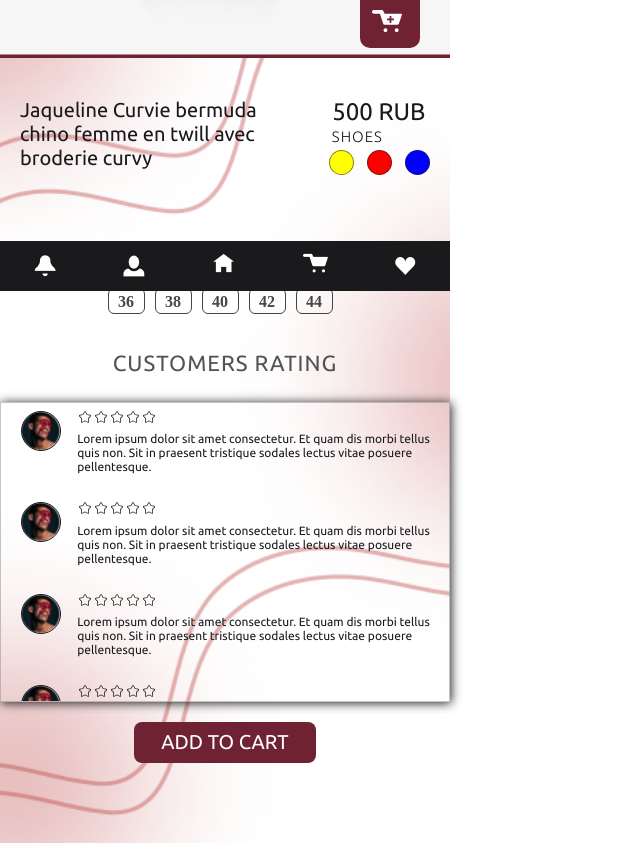
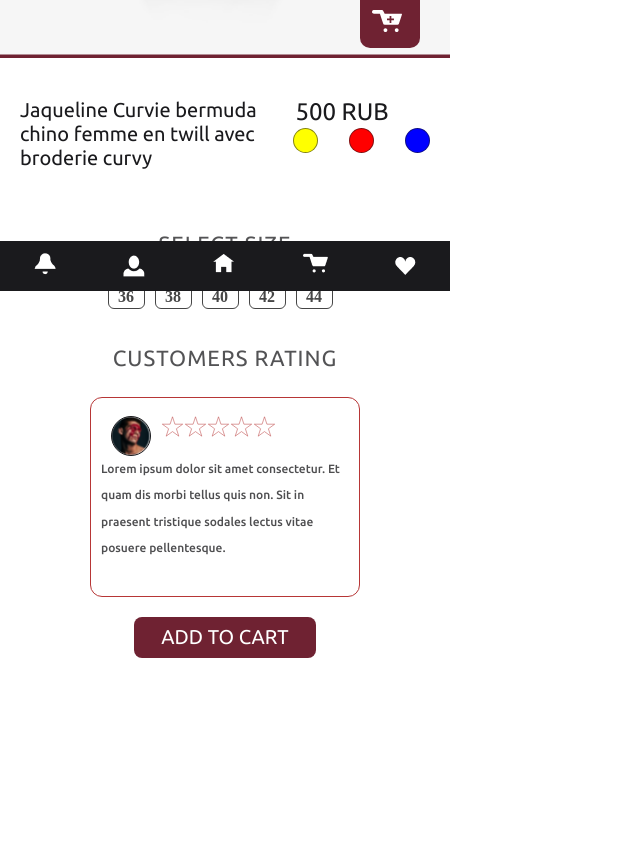
Before and after one commit to ToPsT0P/ReactPWA-Shop, a React (Create React App) app: page /item in a window 1280 px wide. Shown: the part 509-1352 px from the top of the page, without its empty margins (0-640 px from the left). After the commit the page ends 1247 px from the top, so only its background shows below. Built offline with nearby package versions, Linux system fonts and the light colour scheme; a web font is replaced by a local one.

Commit message:
доделал свою часть

```diff
--- a/src/app/App.js
+++ b/src/app/App.js
@@ -7,6 +7,7 @@ import MyCart from '../pages/MyCart/MyCart';
 import Navbar from '../widgets/navbar/Navbar';
 import FilterModal from '../widgets/filterModal/FilterModal';
 import UserOrder from '../pages/userOrder/UserOrder';
+import NotificationPage from "../pages/notificationPage/NotificationPage";
 
 function App() {
 
@@ -21,6 +22,7 @@ function App() {
         <Route path="/item" element={<CurrentItem/>}/>
         <Route path='/cart' element={<MyCart/>}/>
         <Route path="/order" element={<UserOrder/>} />
+        <Route path="/notification" element={<NotificationPage/>} />
       </Routes>
         <Navbar/>
     </div>
--- a/src/entities/comments/Comment.jsx
+++ b/src/entities/comments/Comment.jsx
@@ -7,25 +7,29 @@ const Comment = ({rating, description, userPhoto}) => {
 
     return(
 
-    <div className={styles.comment_wrapper}>
-        <div className={styles.comment_wrapper_leftSide}>
-            <img src={Images.userIcon} alt="" />
-        </div>
+        <div className={styles.comment_wrapper}>
 
-        <div className={styles.comment_wrapper_rightSide}>
-            <div className={styles.comment_wrapper_rightSide_rating}>
-                <CiStar/>
-                <CiStar/>
-                <CiStar/>
-                <CiStar/>
-                <CiStar/>
+            <div className={styles.comment_wrapper_rightSide}>
+                <div className={styles.comment_wrapper_leftSide}>
+                    <img src={Images.userIcon} alt=""/>
+                </div>
+
+                <div className={styles.comment_wrapper_rightSide_rating}>
+                    <img src={Images.starUnliked} alt=""/>
+                    <img src={Images.starUnliked} alt=""/>
+                    <img src={Images.starUnliked} alt=""/>
+                    <img src={Images.starUnliked} alt=""/>
+                    <img src={Images.starUnliked} alt=""/>
+
+                </div>
+
             </div>
 
             <div className={styles.comment_wrapper_rightSide_text}>
-                <p>Lorem ipsum dolor sit amet consectetur. Et quam dis morbi tellus quis non. Sit in praesent tristique sodales lectus vitae posuere pellentesque.</p>
+                <p>Lorem ipsum dolor sit amet consectetur. Et quam dis morbi tellus quis non. Sit in praesent tristique
+                    sodales lectus vitae posuere pellentesque.</p>
             </div>
         </div>
-    </div>
 
     )
 }
--- a/src/entities/comments/Comment.module.css
+++ b/src/entities/comments/Comment.module.css
@@ -1,33 +1,43 @@
 .comment_wrapper{
-    width: 100%;
-    display: flex;
-    flex-wrap: nowrap;
-    height: fit-content;
+    max-height: 90%;
     margin-bottom: 20px;
+    overflow: hidden;
+    padding: 10px;
 }
 
 .comment_wrapper_leftSide{
-    width: 17%;
-    padding-top: 8px;
+    width: 40px;
+    height: 40px;
+    border-radius: 50%;
     align-items: start;
-    padding-left: 20px;
+    margin-right: 10px;
+    margin-left: 10px;
 }
 
 .comment_wrapper_rightSide{
-    width: 83%;
+    width: 74%;
     padding-top: 3px;
     padding-right: 8px;
+    display: flex;
 
-    p{
-    font-family: 'Ubuntu';
-    font-style: normal;
-    font-weight: 400;
-    font-size: 12px;
-    line-height: 14px;
-    display: flex;
-    align-items: center;
+
 
     color: #1A1A1D;
 
-    }
 }
+
+.comment_wrapper_rightSide_text{
+    width: 100%;
+    height: 100%;
+    font-size: 12px;
+    font-style: normal;
+    font-weight: 500;
+    line-height: 1px;
+    display: flex;
+    align-items: center;
+    color: #1A1A1D;
+    flex: none;
+    order: 0;
+    flex-grow: 0;
+
+}
--- a/src/entities/goodsItem/GoodsItem.jsx
+++ b/src/entities/goodsItem/GoodsItem.jsx
@@ -18,7 +18,7 @@ const GoodsItem = () => {
             </div>
             <div className={styles.catalog_itemBottom}>
                 <div className={styles.catalog_itemBottom_text}>
-                    Не, ну тут какой-то текст, мб полезный, мб нет, я не ебу, честное слово
+                    Some product name
                 </div>
                 <div className={styles.catalog_itemBottom_price}>
                     189 RUB
--- a/src/pages/currentItem/CurrentItem.jsx
+++ b/src/pages/currentItem/CurrentItem.jsx
@@ -40,7 +40,6 @@ const CurrentItem = () => {
                     </div>
                     <div className={styles.productPage_topSide_description_price}>
                         <p className={styles.productPage_topSide_description_price_priceText}>500 RUB</p>
-                        <p className={styles.productPage_topSide_description_price_name}>SHOES</p>
                         <div className={styles.productPage_topSide_description_price_circles}>
                             <div
                             style={{backgroundColor: "yellow"}}
@@ -74,33 +73,6 @@ const CurrentItem = () => {
             <div className={styles.productPage_bottomSide}>
                 <h2>CUSTOMERS RATING</h2>
                 <div className={styles.productPage_bottomSide_comments}>
-                <Comment/>
-                <Comment/>
-                <Comment/>
-                <Comment/>
-                <Comment/>
-                <Comment/>
-                <Comment/>
-                <Comment/>
-                <Comment/>
-                <Comment/>
-                <Comment/>
-                <Comment/>
-                <Comment/>
-                <Comment/>
-                <Comment/>
-                <Comment/>
-                <Comment/>
-                <Comment/>
-                    <Comment/>
-                    <Comment/>
-                    <Comment/>
-                    <Comment/>
-                    <Comment/>
-                    <Comment/>
-                    <Comment/>
-                    <Comment/>
-                    <Comment/>
                     <Comment/>
                 </div>
 
--- a/src/pages/currentItem/CurrentItem.module.css
+++ b/src/pages/currentItem/CurrentItem.module.css
@@ -3,6 +3,7 @@
 .productPage_wrapper{
     width: 100%;
     height: fit-content;
+    background-color: #fff;
 }
 
 .productPage_topSide{
@@ -62,9 +63,9 @@
     top: -60px;
 }
 
-.productPage_topSide_description_text p{
+.productPage_topSide_description_text{
     width: 65%;
-    min-width: 265px;
+    min-width: 250px;
 }
 
 .productPage_topSide_description_price{
@@ -95,7 +96,7 @@
 .productPage_topSide_description_price_name{
     color: #1a1a1d7e;
     padding-left: 5px;
-
+    border-bottom: 1px solid black;
     width: 51px;
     height: 22px;
 
@@ -225,12 +226,15 @@
 }
 
 .productPage_bottomSide_comments{
-    max-height: 300px;
+    width: 270px;
+    height: 200px;
     overflow: auto;
-    width: 100%;
+    border-radius: 12px;
+    border: 1px solid #B73636;
     margin-bottom: 20px;
-    border: 1px solid rgba(152, 152, 152, 0.571);
-    box-shadow: 1px 1px 10px #1A1A1D;
+    display: flex;
+    justify-content: center;
+    align-items: center;
 }
 
 .productPage_bottomSide_button{
--- /dev/null
+++ b/src/pages/notificationPage/Notification.module.css
@@ -0,0 +1,56 @@
+.textNotification{
+    width: 100%;
+    height: 50px;
+    font-style: normal;
+    font-weight: 600;
+    display: flex;
+    justify-content: center;
+    font-size: 36px;
+    line-height: 41px;
+    align-items: center;
+    color: #000000;
+
+
+}
+
+.notificationCatalog{
+    width: 100%;
+    height: fit-content;
+    display: flex;
+    justify-content: center;
+    flex-wrap: wrap;
+}
+
+.notification{
+    box-sizing: border-box;
+    display: flex;
+    flex-direction: column;
+    align-items: flex-start;
+    justify-content: start;
+    padding: 11px 15px;
+    gap: 10px;
+    position: absolute;
+    width: 304px;
+    height: 95px;
+    left: 29px;
+    top: 104px;
+    border: 1px solid #1A1A1D;
+    border-radius: 10px;
+
+
+    p{
+        font-family: 'Volkhov';
+        font-style: normal;
+        font-weight: 400;
+        font-size: 14px;
+        line-height: 18px;
+        display: flex;
+        align-items: center;
+        color: #1A1A1D;
+        flex: none;
+        order: 1;
+        flex-grow: 0;
+
+    }
+
+}
--- /dev/null
+++ b/src/pages/notificationPage/NotificationPage.jsx
@@ -0,0 +1,21 @@
+import React from 'react';
+import styles from "./Notification.module.css"
+
+
+const NotificationPage = () => {
+    return (
+        <div className={styles.wrapper}>
+            <div className={styles.textNotification}>
+                Уведомления
+            </div>
+            <div className={styles.notificationCatalog}>
+                <div className={styles.notification}>
+                    <h3>Внимание</h3>
+                    <p>Пожалуйста подтвердите свой email, чтобы подтвердить аккаунт</p>
+                </div>
+            </div>
+        </div>
+    );
+};
+
+export default NotificationPage;
--- a/src/shared/ImportImages.jsx
+++ b/src/shared/ImportImages.jsx
@@ -14,9 +14,10 @@ import pushes from "./pushes.png"
 import home from "./home.png"
 import user from "./user.png"
 import cart from "./cart.png"
+import starUnliked from "./starUnliked.svg"
 
 const Images = {
-    addToCart,pushes, user, cart, home, like, photo1, photo2, vector, searchImage, exampleImage, exitImage, shareImage, userIcon, minus, plus
+    addToCart, starUnliked, pushes, user, cart, home, like, photo1, photo2, vector, searchImage, exampleImage, exitImage, shareImage, userIcon, minus, plus
 }
 
 
--- a/src/widgets/navbar/Navbar.jsx
+++ b/src/widgets/navbar/Navbar.jsx
@@ -1,4 +1,4 @@
-import { Link } from "react-router-dom"
+    import { Link } from "react-router-dom"
 import Images from "../../shared/ImportImages"
 import styles from "./Navbar.module.css"
 
@@ -6,7 +6,7 @@ const Navbar = () => {
 
     return(
         <div className={styles.navbar}>
-          <img alt='' src={Images.pushes} />
+            <Link to={"/notification"}><img alt='' src={Images.pushes} /></Link>
           <img alt='' src={Images.user} />
           <Link to={"/"} ><img alt='' src={Images.home} /></Link>
           <Link to={"/cart"}><img alt='' src={Images.cart} /></Link>
```
Also changed, not shown: src/entities/goodsItem/GoodsItem.module.css (+40 -12 lines), src/shared/starUnliked.svg (added).
